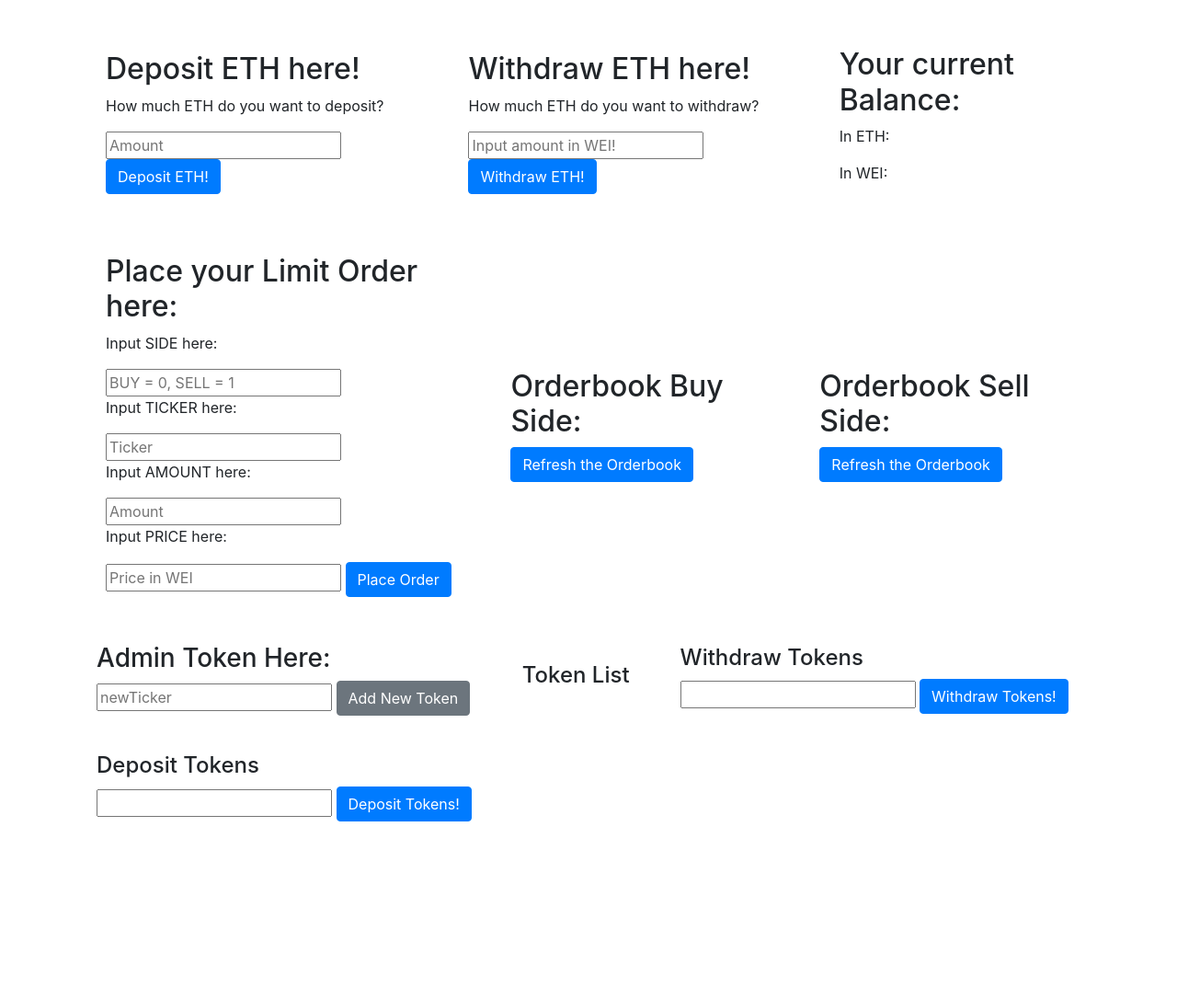
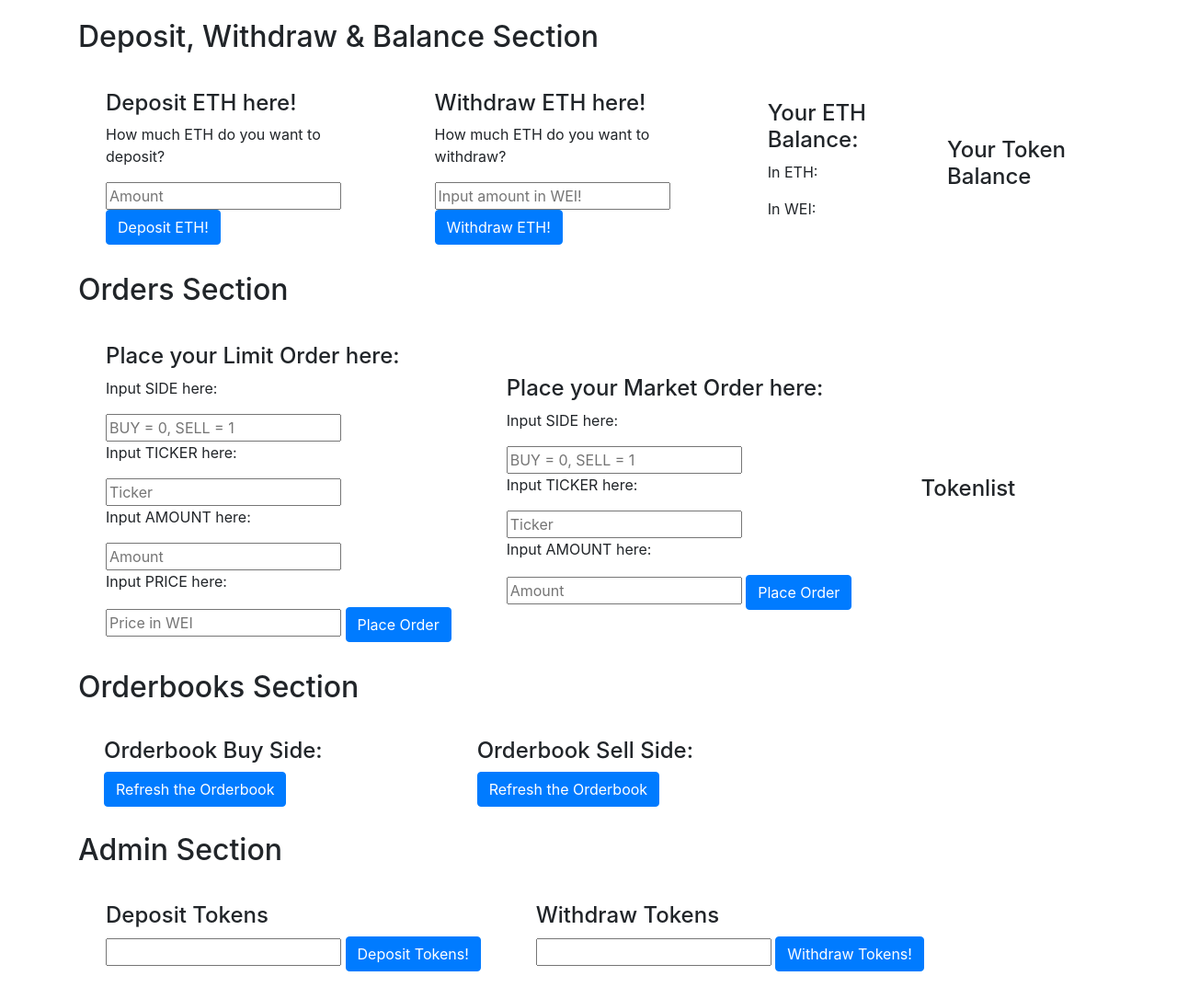
Before and after one commit to thomasender/DEX, a website: page Frontend/index.html in a window 1280 px wide. Shown: the part 260-1346 px from the top of the page at 92% size. Before the commit the page ends 1173 px from the top, so only its background shows below. Drawn offline with nearby package versions, Linux system fonts and the light colour scheme.

Commit message:
Clean Up
Frontend Clean up, Sorted all tables into sections.

```diff
--- a/Frontend/index.html
+++ b/Frontend/index.html
@@ -17,36 +17,46 @@
   </head>
   <body>
     <div class="jumbotron jumbotron-fluid">
-      <div class="container">
+      <div class="container" id="headerDiv">
         <h1 class="display-4">Welcome to the Decentralized Exchange</h1>
         <p class="lead">The place to trade your ETH against ERC20 Tokens!</p>
       </div>
     </div>
-    <div class="container">
 
+    <div class="container" id="DepoWithdrBalanceDiv">
+      <h2>Deposit, Withdraw & Balance Section</h2>
     <table cellpadding="30">
+
       <tr>
         <td>
-          <h2>Deposit ETH here!</h2>
+          <h4>Deposit ETH here!</h4>
           <p>How much ETH do you want to deposit?</p><input type="text" id="amountETH" placeholder="Amount">
           <button type="button" id="btnDepositETH" class="btn btn-primary">Deposit ETH!</button>
           <span class="ETHDepositOut"></span>
         </td>
         <td>
-          <h2>Withdraw ETH here!</h2>
+          <h4>Withdraw ETH here!</h4>
           <p>How much ETH do you want to withdraw?</p><input type="text" id="withdrawAmount" placeholder="Input amount in WEI!">
           <button type="button" id="btnWithdrawETH" class="btn btn-primary">Withdraw ETH!</button>
         </td>
-        <td><h2>Your current Balance:</h2><p>In ETH: <span id="ETHBalanceOut"></span></p><p>In WEI: <span id="WEIBalanceOut"></span></p></td>
+
+        <td>
+        <h4>Your ETH Balance:</h4><p>In ETH: <span id="ETHBalanceOut"></span></p><p>In WEI: <span id="WEIBalanceOut"></span></p></td>
+        <td><table class="tokenBalanceOut">
+        <h4>Your Token Balance</h4>
+        </table></td>
+
       </tr>
     </table>
 
   </div>
-    <div class="container">
+    <div class="container" id="PlaceOrders">
+            <h2>Orders Section</h2>
     <table cellpadding ="30">
+
       <tr>
           <td>
-            <h2>Place your Limit Order here:</h2>
+            <h4>Place your Limit Order here:</h4>
             <p>Input SIDE here:</p><input type="number" id="side" placeholder="BUY = 0, SELL = 1">
             <p>Input TICKER here:</p><input type="bytes32" id="ticker" placeholder="Ticker">
             <p>Input AMOUNT here:</p><input type="number" id="amount" placeholder="Amount">
@@ -55,47 +65,78 @@
             <span class="OrderConfirmOut"></span>
           </td>
           <td>
-      <table class="OrderbookOutPut" border="1px" cellpadding="5">
-        <h2>Orderbook Buy Side:</h2>
-            <button type="button" id="btnRefreshOrderbook" class="btn btn-primary">Refresh the Orderbook</button>
-              </table>
+            <h4>Place your Market Order here:</h4>
+            <p>Input SIDE here:</p><input type="number" id="sideMarketOrder" placeholder="BUY = 0, SELL = 1">
+            <p>Input TICKER here:</p><input type="bytes32" id="tickerMarketOrder" placeholder="Ticker">
+            <p>Input AMOUNT here:</p><input type="number" id="amountMarketOrder" placeholder="Amount">
+            <button type="button" id="btnPlaceMarketOrder" class="btn btn-primary">Place Order</button>
+            <span class="OrderConfirmOut"></span>
           </td>
           <td>
-            <h2>Orderbook Sell Side:</h2>
-            <table class="OrderbookSellOutPut" border="1" cellpadding="5"></span>
-            <button type="button" id="btnRefreshOrderbook2" class="btn btn-primary">Refresh the Orderbook</button>
-          </table>
+          <div class="container">
+            <h4>Tokenlist</h4>
+            <span class="TokenListOut"></span>
+          </div>
+        </td>
+        </tr>
+      </table>
+    </div>
+
+    <div class="container" id="OrderBooks">
+            <h2>Orderbooks Section</h2>
+      <table cellpadding="28">
+        <tr>
+          <td>
+            <table class="OrderbookOutPut">
+              <h4>Orderbook Buy Side:</h4>
+              <button type="button" id="btnRefreshOrderbook" class="btn btn-primary">Refresh the Orderbook</button>
+            </table>
           </td>
-        </tr>
+          <td>
+          </td>
+          <td>
+          </td>
+          <td>
+              <table class="OrderbookSellOutPut"></span>
+                <h4>Orderbook Sell Side:</h4>
+                <button type="button" id="btnRefreshOrderbook2" class="btn btn-primary">Refresh the Orderbook</button>
+              </table>
+            </td>
+          </tr>
+        </table>
     </div>
-    <table cellpadding ="20">
+
+<div class="container" id="TokenDepoWithBal">
+    <h2>Admin Section</h2>
+    <table cellpadding="30">
       <tr>
         <td>
-    <div class="TokenAdd">
-        <h3>Admin Token Here:</h3>
-        <input type="text" id="newTicker" placeholder="newTicker">
-        <button type="button" id="btnAddToken" class="btn btn-secondary">Add New Token</button>
-    </div>
-  </td>
-  <td>
-    <div class="container">
-      <h4>Token List</h4>
-      <span class="TokenListOut"></span>
-    </div>
+
+    <h4>Deposit Tokens</h4>
+    <input type="number" id="depositTokenAmount">
+    <button type="button" id="btnDepositToken" class="btn btn-primary">Deposit Tokens!</button>
   </td>
   <td>
     <h4>Withdraw Tokens</h4>
     <input type="number" id="withdrawTokenAmount">
     <button type="button" id="btnWithdrawToken" class="btn btn-primary">Withdraw Tokens!</button>
   </td>
+    <!--   Add Token UI, not practical because is handled in migration, therefore commented
+    <div class="TokenAdd">
+        <td>
+        <h3>Add Token:</h3>
+        <input type="text" id="newTicker" placeholder="newTicker">
+        <button type="button" id="btnAddToken" class="btn btn-secondary">Add New Token</button>
+        </td>
+    </div>
+-->
 </tr>
-<tr>
-  <td>
-    <h4>Deposit Tokens</h4>
-    <input type="number" id="depositTokenAmount">
-    <button type="button" id="btnDepositToken" class="btn btn-primary">Deposit Tokens!</button>
-  </td>
-</tr>
+</table>
+</div>
+
+
+
+
 
 
   </body>
--- a/Frontend/main.js
+++ b/Frontend/main.js
@@ -2,7 +2,7 @@ var web3 = new Web3(Web3.givenProvider);
 
 $(document).ready(function() {
       window.ethereum.enable().then(async function(accounts){
-      dex = await new web3.eth.Contract(window.abi, "0xB61373e16A149171A738883CD822ea281373DCaA", {from: accounts[0]});
+      dex = await new web3.eth.Contract(window.abi, "0x410b08d8C60322a455fA7e3932260EEbDe6Bf83e", {from: accounts[0]});
       prtETHBalance();
       prtOrderbook();
       prtOrderbookSell();
@@ -15,9 +15,12 @@ $(document).ready(function() {
     $("#btnWithdrawETH").click(withdrawEther);
     $("#btnRefreshOrderbook").click(reloadPage);
     $("#btnRefreshOrderbook2").click(reloadPage);
-    $("#btnAddToken").click(addToken);
+  //  $("#btnAddToken").click(addToken);  //Not useful in this project, therefore commented
     $("#btnWithdrawToken").click(withdrawToken);
     $("#btnDepositToken").click(depositToken);
+    $("#btnPlaceMarketOrder").click(placeMarketOrder);
+
+
 
     async function depositToken(){
       let amountTokenDeposit = $("#depositTokenAmount").val();
@@ -37,19 +40,20 @@ $(document).ready(function() {
         let tokenListVar = await dex.methods.tokenList(i).call();
         let newBalance = await dex.methods.balances(ethereum.selectedAddress, tokenListVar).call();
         console.log("Balance of " + web3.utils.toUtf8(tokenListVar) + " " + newBalance);
+        $('<tr />').text(web3.utils.toUtf8(tokenListVar) + ": " + newBalance).appendTo(".tokenBalanceOut");
       }
     }
 
-
+/*   //Not useful in this project, therefore commented
     async function addToken(){
         let newTicker = $("#newTicker").val();
         console.log(newTicker);
-        await dex.methods.addToken(web3.utils.fromUtf8(newTicker), "0x2F7e1754aB78B574cC1fAfb4c93556fa6e90F194").send();
+        await dex.methods.addToken(web3.utils.fromUtf8(newTicker), "0x9E386CEB23206662B010bca22c1388c77B33216C").send();
         let newToken = await dex.methods.tokenMapping(web3.utils.fromAscii(newTicker)).call();
         await dex.methods.deposit(10, web3.utils.fromUtf8(newTicker));
         reloadPage();
     }
-
+*/
 
     async function prtTokenList(){
       let tokenListLength = await dex.methods.getTokenListLength().call();
@@ -57,7 +61,7 @@ $(document).ready(function() {
       for (let i = 0; i < tokenListLength; i++){
         let tokenList = await dex.methods.tokenList(i).call();
         console.log(web3.utils.toUtf8(tokenList));
-        $('<p />').text("TokenTicker:" + web3.utils.toUtf8(tokenList)).appendTo('.TokenListOut');
+        $('<p />').text("Ticker: " + web3.utils.toUtf8(tokenList)).appendTo('.TokenListOut');
       }
     //  let tickerList = await dex.methods.tokenMapping(web3.utils.fromAscii("LINK")).call();
     //  console.log(web3.utils.toUtf8(tickerList[0]));
@@ -77,7 +81,6 @@ $(document).ready(function() {
       let price = web3.utils.toWei(orderBookBuy[i]["price"]);
       console.log(ticker, amount, price);
       $('<tr />').appendTo('.OrderbookOutPut');
-
       $('<td />').text("Ticker: " + web3.utils.toUtf8(ticker).toString()).appendTo('.OrderbookOutPut');
       $('<td />').text("Amount: " + amount).appendTo('.OrderbookOutPut');
       $('<td />').text("Price (in WEI): " + web3.utils.fromWei(price).toString()).appendTo('.OrderbookOutPut');
@@ -115,9 +118,23 @@ $(document).ready(function() {
     let price = $("#price").val();
     console.log(price);
     await dex.methods.createLimitOrder(side, ticker, amount, price).send();
-    setTimeout(reloadPage(), 10000);
+    reloadPage();
 
   }
+
+  async function placeMarketOrder(){
+    let side = $("#sideMarketOrder").val();
+    console.log(side);
+    let ticker = web3.utils.fromUtf8($("#tickerMarketOrder").val());
+    console.log(ticker);
+    let amount = $("#amountMarketOrder").val();
+    console.log(amount);
+    await dex.methods.createMarketOrder(side, ticker, amount).send();
+    alert("ORDERPLACED!");
+    reloadPage();
+
+  }
+
 
   async function withdrawEther(){
     let withdrawAmountETH = $("#withdrawAmount").val();
```
